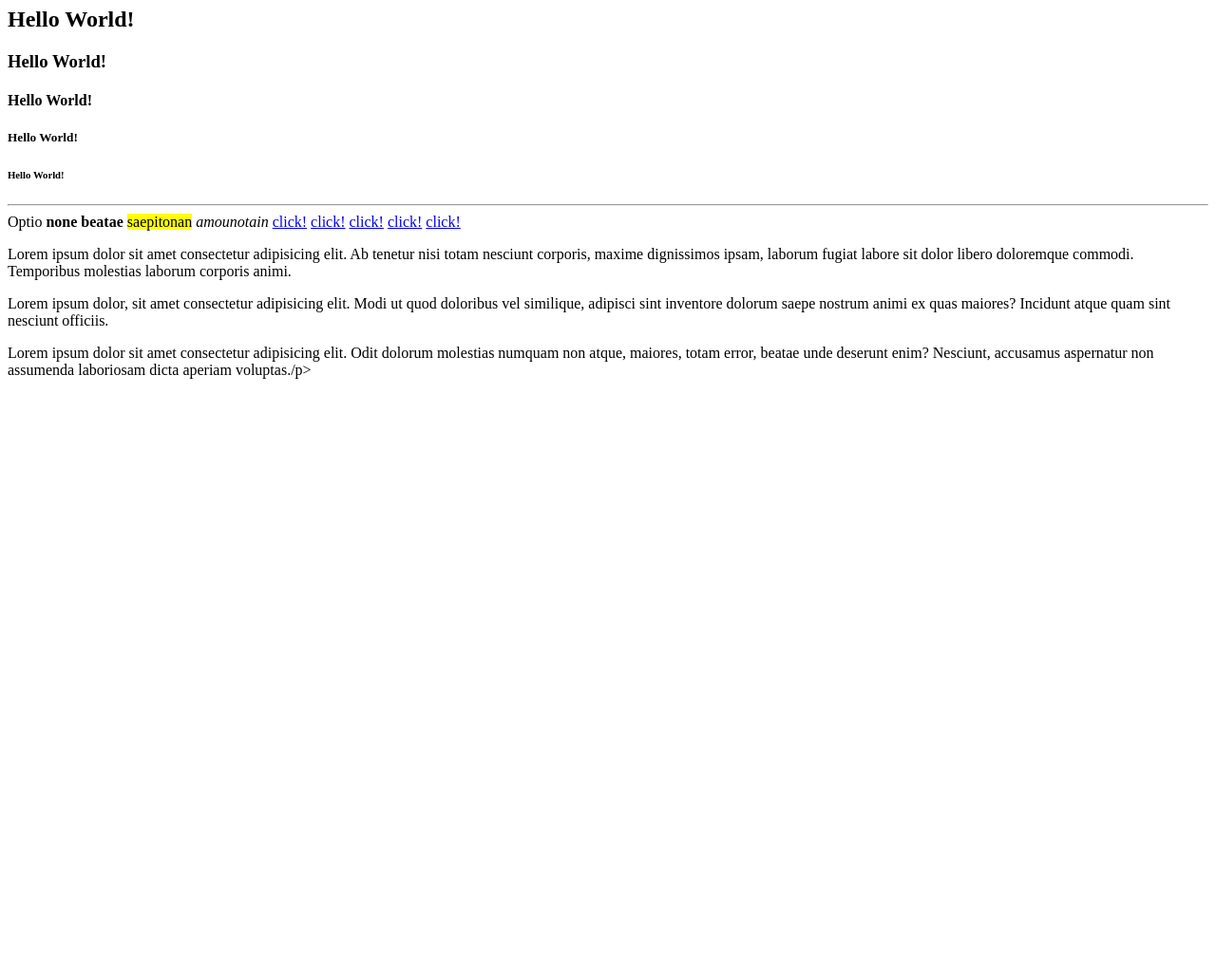
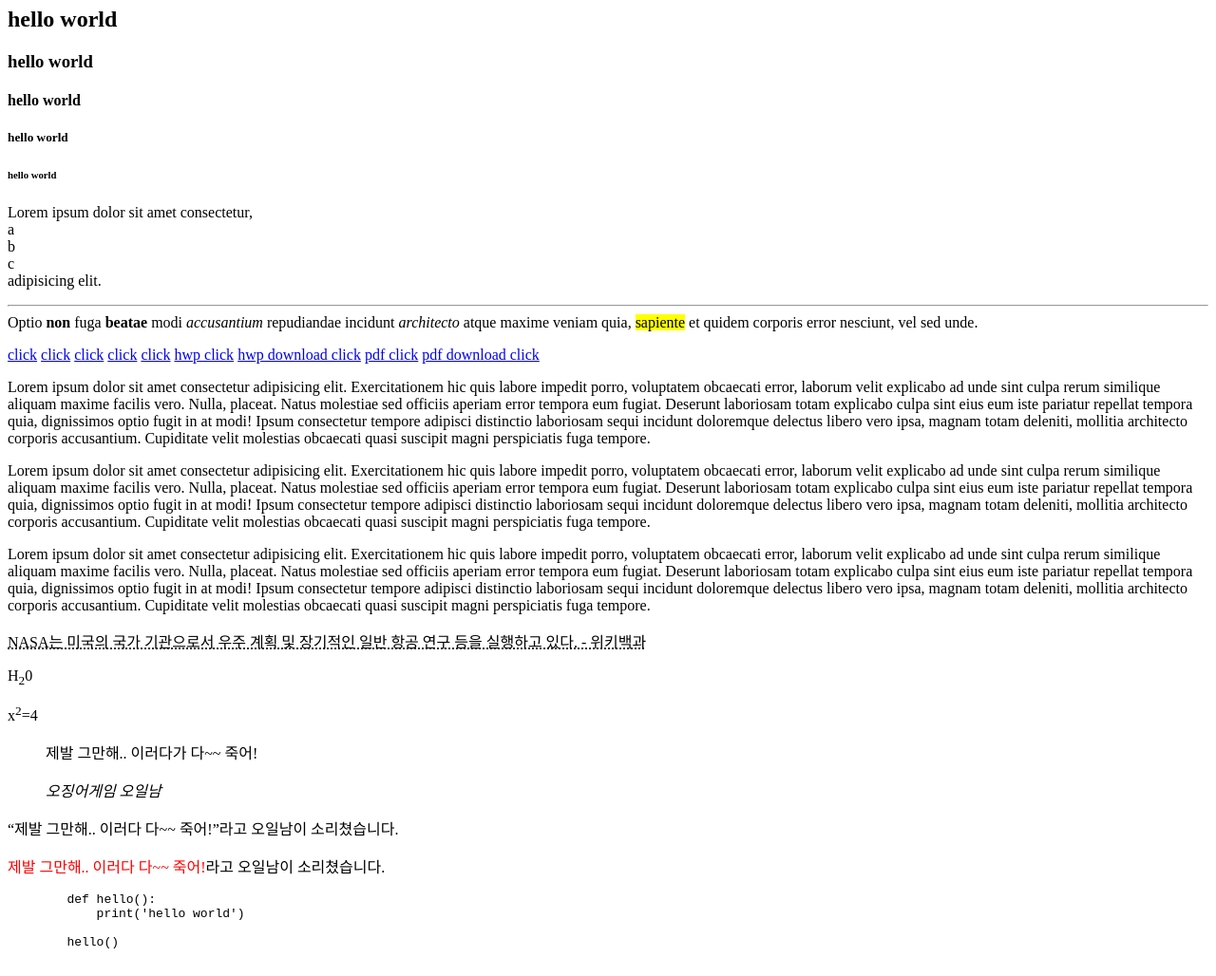
Before and after one commit to kimtothechang/likelion, a plain HTML site: page 004.html in a window 1280 px wide. Shown: the part 73-1101 px from the top of the page at 95% size. Before the commit the page ends 800 px from the top, so only its background shows below. Drawn offline with Linux system fonts and the light colour scheme.

Commit message:
UPDATE 004.html

```diff
--- a/004.html
+++ b/004.html
@@ -1,42 +1,68 @@
 <!DOCTYPE html>
 <html lang="ko">
-  <head>
-    <meta charset="UTF-8" />
-    <meta http-equiv="X-UA-Compatible" content="IE=edge" />
-    <meta name="viewport" content="width=device-width, initial-scale=1.0" />
-    <title>emmet</title>
-  </head>
-  <body>
-    <h1>Hello World!</h1>
-    <h2>Hello World!</h2>
-    <h3>Hello World!</h3>
-    <h4>Hello World!</h4>
-    <h5>Hello World!</h5>
-    <h6>Hello World!</h6>
-    <hr />
-    Optio <b>none</b> <strong>beatae</strong> <mark>saepitonan</mark>
-    <em>amounotain</em>
-    <a href="https://www.naver.com">click!</a>
-    <a href="https://www.naver.com" target="_blank">click!</a>
-    <a href="./index.html">click!</a>
-    <a href="#three">click!</a>
-    <a href="./index.html" download>click!</a>
-    <p id="one">
-      Lorem ipsum dolor sit amet consectetur adipisicing elit. Ab tenetur nisi
-      totam nesciunt corporis, maxime dignissimos ipsam, laborum fugiat labore
-      sit dolor libero doloremque commodi. Temporibus molestias laborum corporis
-      animi.
+<head>
+    <meta charset="UTF-8">
+    <meta http-equiv="X-UA-Compatible" content="IE=edge">
+    <meta name="viewport" content="width=device-width, initial-scale=1.0">
+    <title>문자</title>
+    <style>
+        #명언 {
+            color:red;
+        }
+    </style>
+</head>
+<body>
+    <h1>hello world</h1>
+    <h2>hello world</h2>
+    <h3>hello world</h3>
+    <h4>hello world</h4>
+    <h5>hello world</h5>
+    <h6>hello world</h6>
+    <p>Lorem ipsum dolor sit amet consectetur, <br>
+    a<br>
+    b<br>
+    c<br>
+    adipisicing elit.
+    <hr>
+    Optio <b>non</b> fuga <strong>beatae</strong> modi <i>accusantium</i> repudiandae incidunt <em>architecto</em> atque maxime veniam quia, <mark>sapiente</mark> et quidem corporis error nesciunt, vel sed unde.</p>
+    <a href="https://www.naver.com">click</a>
+    <a href="https://www.naver.com" target="_blank">click</a>
+    <a href="./index.html">click</a>
+    <a href="#three">click</a>
+    <a href="./index.html" download="a.html">click</a>
+    <a href="./hello.hwp">hwp click</a>
+    <a href="./hello.hwp" download="a.hwp">hwp download click</a>
+    <a href="./hello.pdf">pdf click</a>
+    <a href="./hello.pdf" download="a.pdf">pdf download click</a>
+    <p id="one">Lorem ipsum dolor sit amet consectetur adipisicing elit. Exercitationem hic quis labore impedit porro, voluptatem obcaecati error, laborum velit explicabo ad unde sint culpa rerum similique aliquam maxime facilis vero.
+    Nulla, placeat. Natus molestiae sed officiis aperiam error tempora eum fugiat. Deserunt laboriosam totam explicabo culpa sint eius eum iste pariatur repellat tempora quia, dignissimos optio fugit in at modi!
+    Ipsum consectetur tempore adipisci distinctio laboriosam sequi incidunt doloremque delectus libero vero ipsa, magnam totam deleniti, mollitia architecto corporis accusantium. Cupiditate velit molestias obcaecati quasi suscipit magni perspiciatis fuga tempore.</p>
+    <p id="two">Lorem ipsum dolor sit amet consectetur adipisicing elit. Exercitationem hic quis labore impedit porro, voluptatem obcaecati error, laborum velit explicabo ad unde sint culpa rerum similique aliquam maxime facilis vero.
+    Nulla, placeat. Natus molestiae sed officiis aperiam error tempora eum fugiat. Deserunt laboriosam totam explicabo culpa sint eius eum iste pariatur repellat tempora quia, dignissimos optio fugit in at modi!
+    Ipsum consectetur tempore adipisci distinctio laboriosam sequi incidunt doloremque delectus libero vero ipsa, magnam totam deleniti, mollitia architecto corporis accusantium. Cupiditate velit molestias obcaecati quasi suscipit magni perspiciatis fuga tempore.</p>
+    <p id="three">Lorem ipsum dolor sit amet consectetur adipisicing elit. Exercitationem hic quis labore impedit porro, voluptatem obcaecati error, laborum velit explicabo ad unde sint culpa rerum similique aliquam maxime facilis vero.
+    Nulla, placeat. Natus molestiae sed officiis aperiam error tempora eum fugiat. Deserunt laboriosam totam explicabo culpa sint eius eum iste pariatur repellat tempora quia, dignissimos optio fugit in at modi!
+    Ipsum consectetur tempore adipisci distinctio laboriosam sequi incidunt doloremque delectus libero vero ipsa, magnam totam deleniti, mollitia architecto corporis accusantium. Cupiditate velit molestias obcaecati quasi suscipit magni perspiciatis fuga tempore.</p>
+    <p>
+        <abbr title="National Aeronautics and Space Administration">NASA</addr>는
+        미국의 국가 기관으로서 우주 계획 및 장기적인 일반 항공 연구 등을 실행하고 있다.
+        - 위키백과
     </p>
-    <p id="two">
-      Lorem ipsum dolor, sit amet consectetur adipisicing elit. Modi ut quod
-      doloribus vel similique, adipisci sint inventore dolorum saepe nostrum
-      animi ex quas maiores? Incidunt atque quam sint nesciunt officiis.
-    </p>
-    <p id="three">
-      Lorem ipsum dolor sit amet consectetur adipisicing elit. Odit dolorum
-      molestias numquam non atque, maiores, totam error, beatae unde deserunt
-      enim? Nesciunt, accusamus aspernatur non assumenda laboriosam dicta
-      aperiam voluptas./p>
-    </p>
-  </body>
+    <p>H<sub>2</sub>0</p>
+    <p>x<sup>2</sup>=4</p>
+    <blockquote>
+        <p>제발 그만해.. 이러다가 다~~ 죽어!</p>
+        <cite>오징어게임 오일남</cite>
+    </blockquote>
+
+    <p><q>제발 그만해.. 이러다 다~~ 죽어!</q>라고 오일남이 소리쳤습니다.<p>
+    <p><span id="명언">제발 그만해.. 이러다 다~~ 죽어!</span>라고 오일남이 소리쳤습니다.<p></p>
+
+    <pre>
+        def hello():
+            print('hello world')
+
+        hello()
+    </pre>
+</body>
 </html>
```
